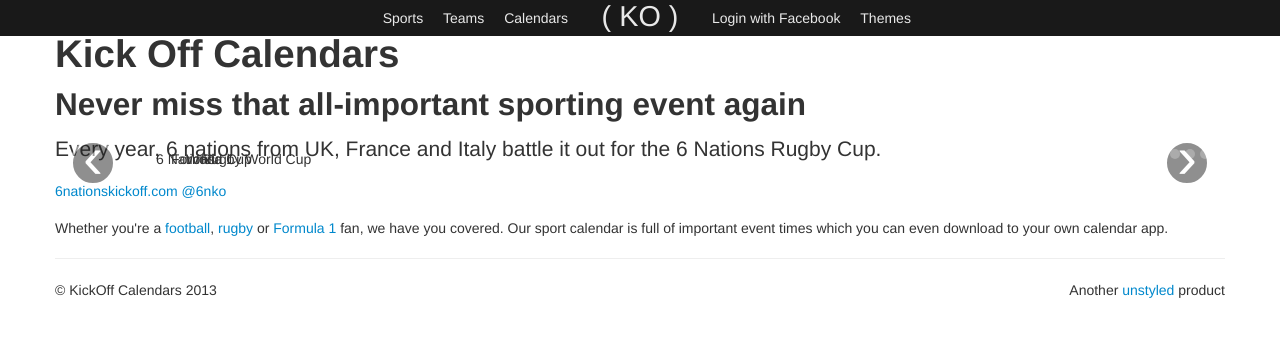
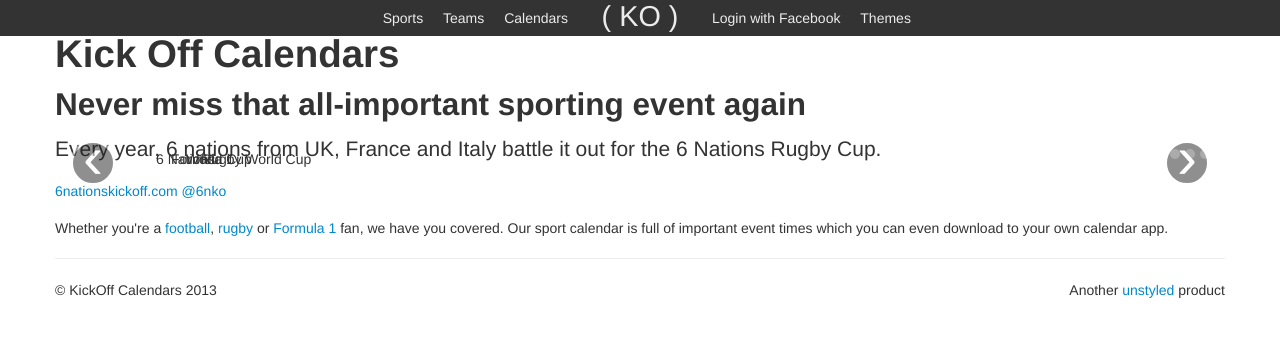
Before and after one commit to si/kickoff, a CakePHP app: the page made by app/View/Pages/home.ctp in a window 1280 px wide. Shown: the top 337 px of the page. Run offline with PHP 8.4 and a stand-in for CakePHP, Linux system fonts and the light colour scheme; the template is opened without the code that fills it, so the values that code supplies are empty; style sheets or scripts are compiled from the project's sources; some libraries are stand-ins or nearby versions; some web fonts are replaced.

Commit message:
Opacity on navigation

```diff
--- a/app/webroot/sass/_components/_navigation.scss
+++ b/app/webroot/sass/_components/_navigation.scss
@@ -1,5 +1,5 @@
 nav {
-  background: rgba(0,0,0,0.9);
+  background: rgba(0,0,0,0.8);
   position: fixed;
   overflow: hidden;
   top: 0;
```
